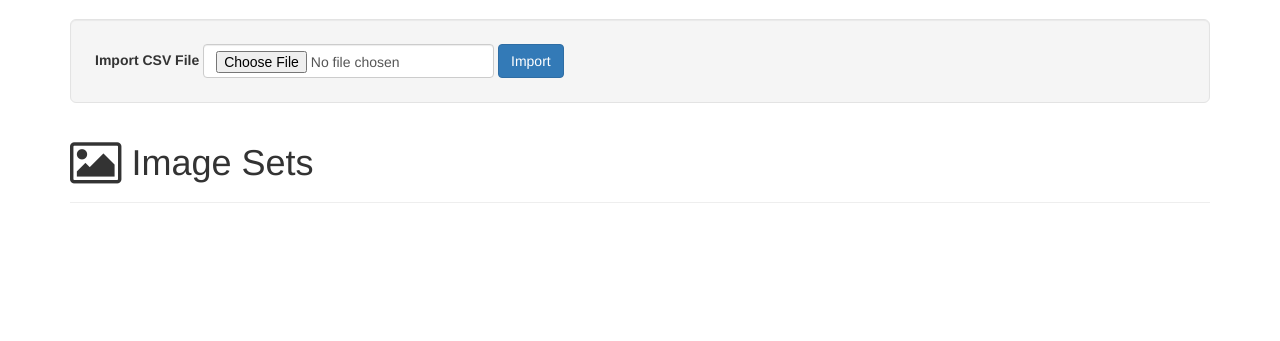
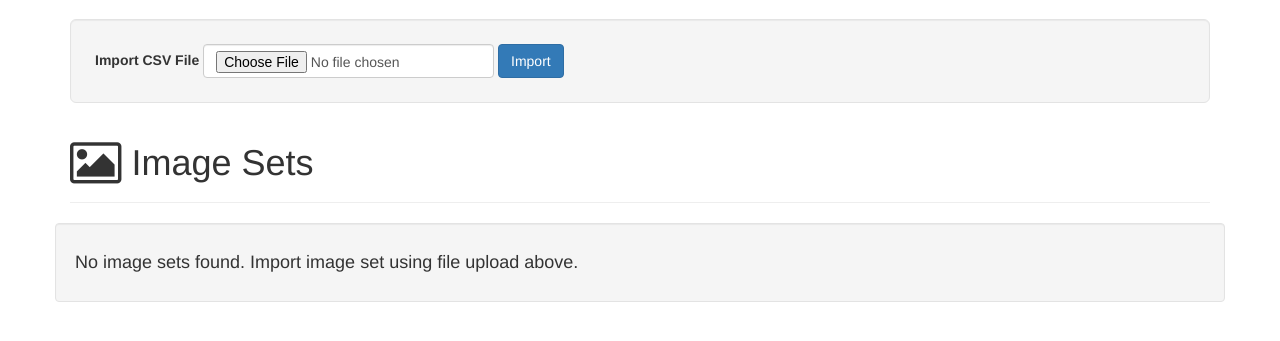
Before and after one commit to ubccr/harrier, a Flask app: page / in a window 1280 px wide. Shown: the part 51-392 px from the top of the page. Run offline with Flask 2, Linux system fonts and the light colour scheme; some libraries are stand-ins or nearby versions.

Commit message:
Add display when no image sets found

```diff
--- a/harrier/web/templates/index.html
+++ b/harrier/web/templates/index.html
@@ -55,6 +55,10 @@
   </div>
   <div class="row">
   {% endif %}
+{% else %}
+<div class="well">
+    <h4>No image sets found. Import image set using file upload above.</h4>
+</div>
 {% endfor %}
 
 </div>
```
